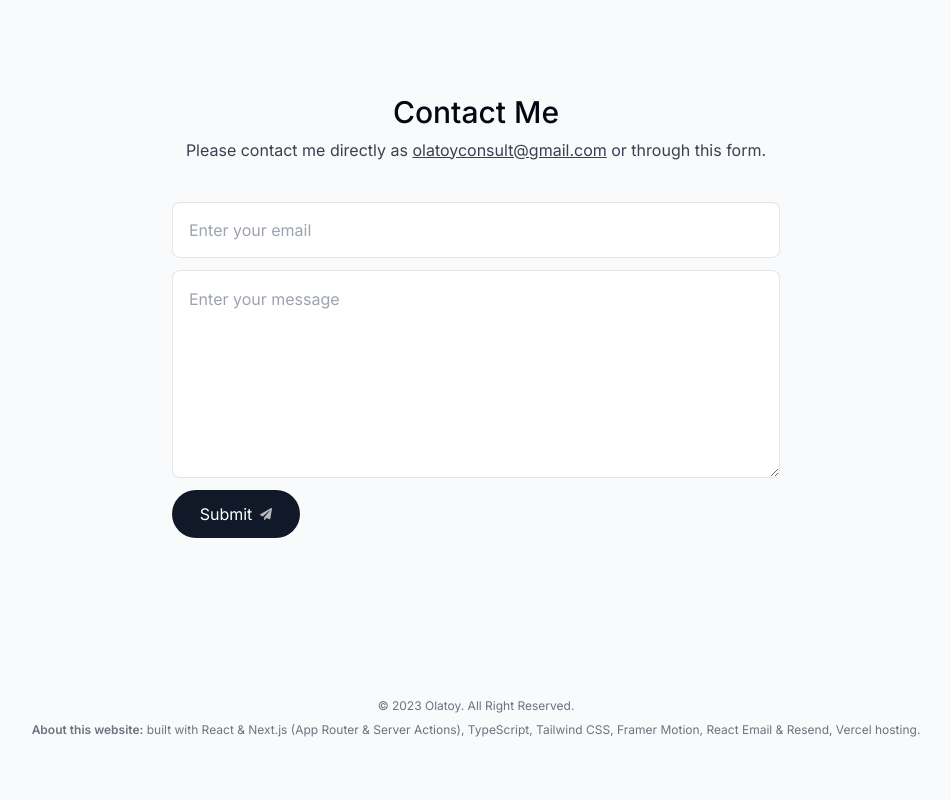
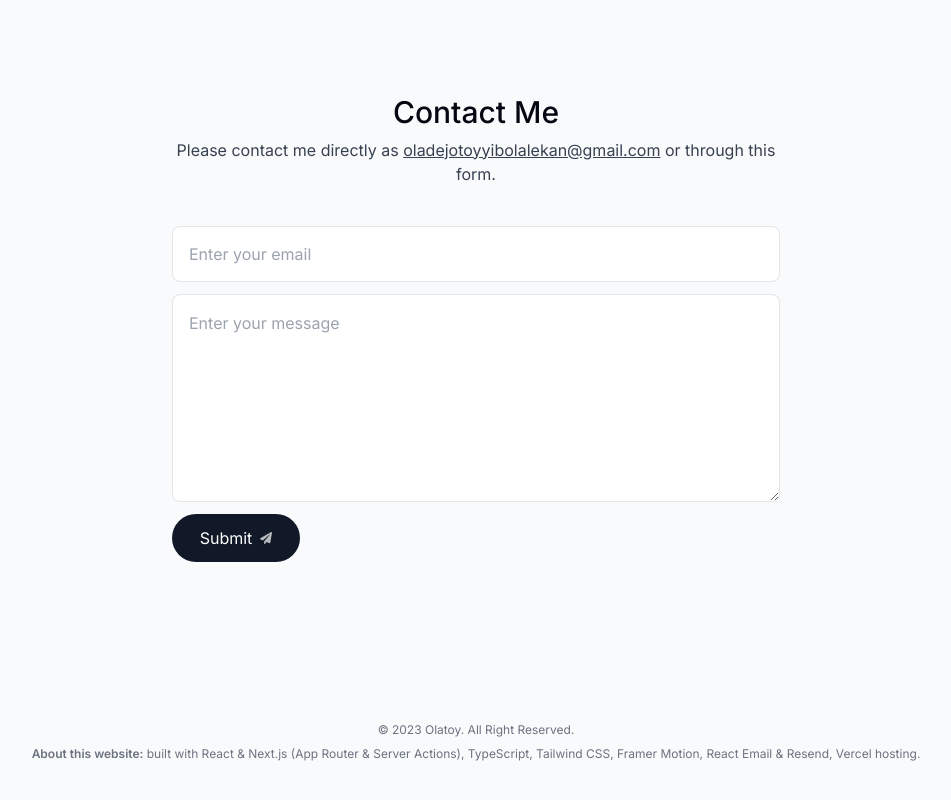
Before and after one commit to Olatoy2000/final-port, a Next.js app: page / in a window 1280 px wide. Shown: the part 3614-4414 px from the top of the page, without its empty margins (164-1115 px from the left). Before the commit the page ends 4392 px from the top, so only its background shows below. Built offline with nearby package versions, Linux system fonts and the light colour scheme; no server answers.

Commit message:
fix: email fixes

```diff
--- a/action/sendEmail.ts
+++ b/action/sendEmail.ts
@@ -28,7 +28,7 @@
     // then we can use the resend variable to send an email
     data = await resend.emails.send({
       from: "Contact Form <onboarding@resend.dev>",
-      to: "olatoyconsult@gmail.com",
+      to: "oladejotoyyibolalekan@gmail.com",
       subject: "message from contact form",
       reply_to: senderEmail as string,
       react: React.createElement(ContactFormEmail, {
--- a/components/contact.tsx
+++ b/components/contact.tsx
@@ -33,8 +33,8 @@
       <SectionHeading>Contact Me</SectionHeading>
       <p className="text-gray-700 -mt-6 dark:text-white/80">
         Please contact me directly as{" "}
-        <a className="underline" href="mailto:olatoyconsult@gmail.com">
-          olatoyconsult@gmail.com
+        <a className="underline" href="mailto:oladejotoyyibolalekan@gmail.com">
+          oladejotoyyibolalekan@gmail.com
         </a>{" "}
         or through this form.
       </p>
```
